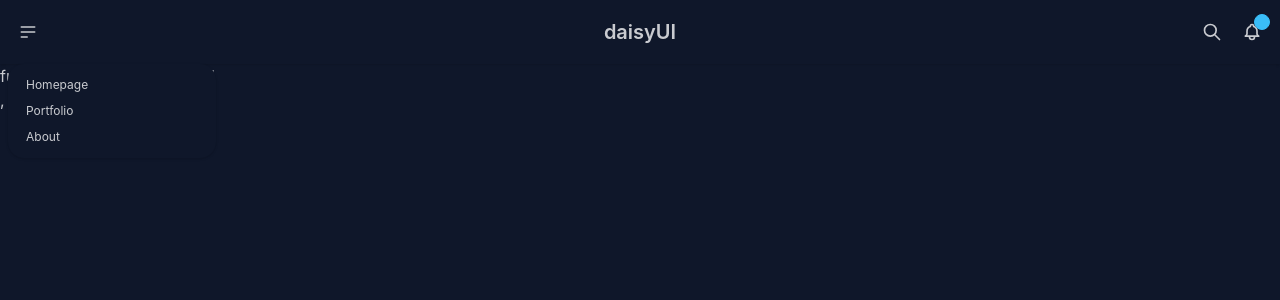
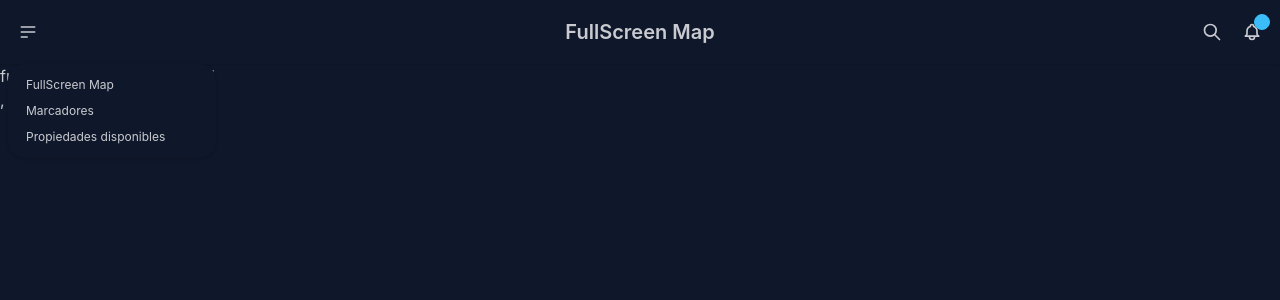
Before and after one commit to LillaDou/angular-maps, an Angular app: page /fullscreen in a window 1280 px wide. Both pictures are taken after a click on the button 28 px from the left and 32 px from the top of the page. Shown: the top 300 px of the page. Built offline with nearby package versions, Linux system fonts and the light colour scheme.

Commit message:
Título en el NavBar - Opción con observables y señales

```diff
--- a/src/app/shared/components/navbar/navbar.html
+++ b/src/app/shared/components/navbar/navbar.html
@@ -7,14 +7,26 @@
       <ul
         tabindex="-1"
         class="menu menu-sm dropdown-content bg-base-100 rounded-box z-1 mt-3 w-52 p-2 shadow">
-        <li><a>Homepage</a></li>
-        <li><a>Portfolio</a></li>
-        <li><a>About</a></li>
+
+        @for (route of routes; track route.path) {
+          <li>
+            <a [routerLink]="route.path" >{{route.title}}</a>
+          </li>
+        }
+
       </ul>
     </div>
   </div>
   <div class="navbar-center">
-    <a class="btn btn-ghost text-xl">daisyUI</a>
+
+        <!--? Título con señales -->
+    <!-- <a class="btn btn-ghost text-xl">{{ pageTitle() }}</a> -->
+
+       <!--? Título con observables  -->
+    <a class="btn btn-ghost text-xl">
+      {{pageTitle$ | async}}
+    </a>
+
   </div>
   <div class="navbar-end">
     <button class="btn btn-ghost btn-circle">
--- a/src/app/shared/components/navbar/navbar.ts
+++ b/src/app/shared/components/navbar/navbar.ts
@@ -1,8 +1,54 @@
-import { Component } from '@angular/core';
+import { Component, inject } from '@angular/core';
+import { toSignal } from '@angular/core/rxjs-interop';
+import { routes } from '../../../app.routes';
+import { NavigationEnd, Router, RouterLink } from '@angular/router';
+import { filter, map, tap } from 'rxjs';
+import { AsyncPipe } from '@angular/common';
 
 @Component({
   selector: 'app-navbar',
-  imports: [],
+  imports: [
+    AsyncPipe,
+    RouterLink
+  ],
   templateUrl: './navbar.html',
 })
-export class Navbar {}
+export class Navbar {
+
+  //Este router es un objeto en el cuál está toda la información de la ruta
+  router = inject(Router);
+
+  //Con esto creamos un arreglo de rutas
+  routes = routes.map( route => ({
+    path: route.path,
+    title: `${route.title ?? 'Mapas en Angular'}`
+    //El title lo ponemos entre back ticks de esta manera para que el tipado
+    //sea mas facil de leer. Ahora el title es de tipo string.
+  }) ).filter( (route) => route.path !== '**' );
+  //Usamos el .filter para pedir que nos enseñe todas las rutas que son diferentes al /**,
+  // que es la última ruta que definimos en los routes. De esta manera, en nuestro menú
+  // aparecerán todas las rutas que definimos, menos la última.
+
+
+  //*Opción con observables
+  pageTitle$ = this.router.events.pipe(
+    filter( event => event instanceof NavigationEnd ),
+    // tap( event => console.log(event)),
+    map( event => event.url ),
+    map( url => routes.find( route => `/${ route.path}` === url )?.title ?? 'Mapas' )
+    // Este último map dice lo siguiente: búsca dentro de los routes lo siguiente:
+    // Si el path es igual al url del map anterior, muéstrame el title (el que definimos en los routes)
+    // Si no hay título, pon en su lugar 'Mapas'
+  );
+
+  //* Opción con señales - para transformar una observable a una señal, podemos quitar el $(es solo un identificador)
+  //* y meter todo en la función toSignal()
+  // pageTitle = toSignal(
+  //   this.router.events.pipe(
+  //     filter( event => event instanceof NavigationEnd ),
+  //     map( event => event.url ),
+  //     map( url => routes.find( route => `/${ route.path}` === url )?.title ?? 'Mapas' )
+  //   )
+  // )
+
+}
```
